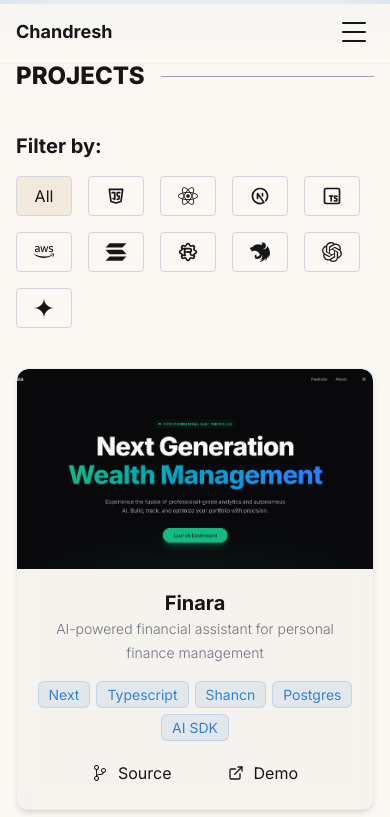
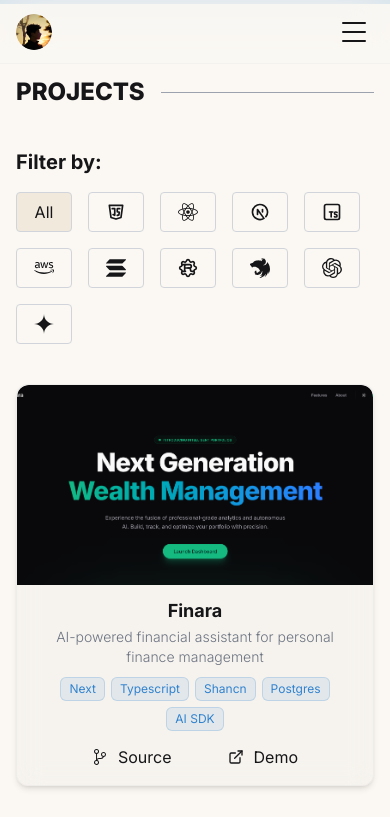
Before and after one commit to Chandresh726/Portfolio, a Next.js app: page /projects in a window 390 px wide. Shown: the top 817 px of the page. Built offline with nearby package versions, Linux system fonts and the light colour scheme.

Commit message:
Mobile UI fixes

```diff
--- a/app/layout.tsx
+++ b/app/layout.tsx
@@ -31,7 +31,7 @@ export default function RootLayout({ children }: LayoutProps) {
 			<head>
 				<JsonLd />
 			</head>
-			<body className={`${inter.className} pt-12 md:pt-14 flex flex-col min-h-screen`}>
+			<body className={`${inter.className} pt-16 md:pt-14 flex flex-col min-h-screen`}>
 				<a
 					href="#intro"
 					className="sr-only focus:not-sr-only focus:absolute focus:top-4 focus:left-4 focus:z-50 focus:px-4 focus:py-2 focus:bg-blue-light focus:text-white focus:rounded"
--- a/app/sections/education/index.tsx
+++ b/app/sections/education/index.tsx
@@ -44,7 +44,7 @@ function EducationCard({ education }: { education: Education }) {
 	return (
 		<motion.div
 			variants={cardVariants}
-			className="group rounded-xl border border-outline/30 bg-surface-variant/50 backdrop-blur-sm p-4 md:p-6 transition-all duration-300 hover:border-blue-light/40 hover:shadow-lg"
+			className="group rounded-xl border border-outline/30 bg-surface-variant/50 backdrop-blur-sm p-3 md:p-4 transition-all duration-300 hover:border-blue-light/40 hover:shadow-lg"
 		>
 			<div className="flex items-start gap-4">
 				{/* Logo */}
@@ -63,7 +63,7 @@ function EducationCard({ education }: { education: Education }) {
 				{/* Content */}
 				<div className="flex-1 min-w-0">
 					{/* Row 1: Institution + Timeline */}
-					<div className="flex flex-col md:flex-row md:items-start md:justify-between md:gap-4">
+					<div className="flex items-start justify-between gap-4">
 						<h3 className="text-base lg:text-lg font-semibold text-on-surface">
 							{education.institution}
 						</h3>
@@ -72,7 +72,7 @@ function EducationCard({ education }: { education: Education }) {
 						</p>
 					</div>
 					{/* Row 2: Degree/Field/Grade + Location */}
-					<div className="flex flex-col md:flex-row md:items-center md:justify-between md:gap-4">
+					<div className="flex items-center justify-between gap-2 md:gap-4">
 						<p className="text-blue-light font-medium text-sm lg:text-base flex items-center gap-2 flex-wrap">
 							{education.degree}: {education.field}
 							<span className="text-text-muted">•</span>
--- a/app/sections/project/ProjectItem.tsx
+++ b/app/sections/project/ProjectItem.tsx
@@ -39,24 +39,24 @@ export function ProjectItem({ project }: ProjectItemProps) {
 				</div>
 			</figure>
 
-			<div className="flex-[2] p-5 lg:p-6 text-center flex flex-col gap-4">
-				<header className="flex-1 flex items-center justify-start flex-col">
-					<h3 tabIndex={0} className="text-xl lg:text-2xl font-bold transition-colors group-hover:text-blue-light">
+			<div className="flex-[2] px-4 py-3 lg:px-5 lg:py-3.5 text-center flex flex-col gap-2.5">
+				<header className="flex-1 flex items-center justify-start flex-col gap-0.5">
+					<h3 tabIndex={0} className="text-lg lg:text-xl font-bold transition-colors group-hover:text-blue-light">
 						{title}
 					</h3>
-					<p tabIndex={0} className="text-sm lg:text-base leading-6 lg:leading-7 font-light line-clamp-2 text-text-muted">
+					<p tabIndex={0} className="text-sm lg:text-base leading-5 lg:leading-6 font-light line-clamp-2 text-text-muted">
 						{description}
 					</p>
 				</header>
 
-				<footer className="flex flex-col gap-4">
+				<footer className="flex flex-col gap-2.5">
 					{!!stack.length && (
 						<div className="flex-center flex-wrap gap-1.5">
 							{stack.map((tag) => (
 								<span
 									key={tag}
 									tabIndex={0}
-									className="px-2.5 py-0.5 text-sm leading-normal rounded-md bg-blue-light/10 text-blue-light border border-blue-light/20 transition-colors hover:bg-blue-light/20"
+									className="px-2 py-0.5 text-xs leading-normal rounded-md bg-blue-light/10 text-blue-light border border-blue-light/20 transition-colors hover:bg-blue-light/20"
 								>
 									{tag}
 								</span>
--- a/app/sections/technologies/index.tsx
+++ b/app/sections/technologies/index.tsx
@@ -135,13 +135,13 @@ export function TechnologiesSection() {
 							className="flex flex-col gap-4 flex-1 md:flex-auto"
 							variants={categoryVariants}
 						>
-							<div className="relative">
+							<div className="relative sm:text-left text-center">
 								<h3 tabIndex={0} className="text-xl lg:text-2xl font-bold">
 									{tech.category}
 								</h3>
 								{/* Animated underline */}
 								<motion.div
-									className="absolute -bottom-1 left-0 h-0.5 bg-blue-light rounded-full"
+									className="absolute -bottom-1 left-1/2 -translate-x-1/2 sm:left-0 sm:translate-x-0 h-0.5 bg-blue-light rounded-full"
 									initial={{ width: 0 }}
 									whileInView={{ width: "50%" }}
 									viewport={{ once: true }}
@@ -149,7 +149,7 @@ export function TechnologiesSection() {
 								/>
 							</div>
 							<motion.div
-								className="flex items-center flex-wrap gap-x-5 gap-y-6"
+								className="flex items-center justify-center sm:justify-start flex-wrap gap-x-5 gap-y-6"
 								variants={iconContainerVariants}
 							>
 								{tech.items.map((item) => (
--- a/components/Footer.tsx
+++ b/components/Footer.tsx
@@ -22,16 +22,16 @@ export function AppFooter() {
 		>
 			<div className="container-md">
 				<div className="border-t border-divider pt-4" />
-				<div className="flex flex-col md:flex-row justify-between items-center md:items-center gap-4 md:gap-0">
-					<div className="w-full md:w-1/3 flex justify-center md:justify-start">
+				<div className="flex flex-row justify-between items-center">
+					<div className="flex-1 flex justify-start">
 						<ConnectMedia />
 					</div>
-					<div className="w-full md:w-1/3 flex justify-center md:justify-center">
+					<div className="hidden md:flex flex-1 justify-center">
 						<ScrollTop />
 					</div>
-					<div className="w-full md:w-1/3 flex flex-col items-center md:items-end gap-2">
+					<div className="flex-1 flex flex-col items-end gap-2">
 						<p className="font-light">Copyright &copy; {year}</p>
-						<div className="flex gap-4 text-sm text-text-muted">
+						<div className="hidden md:flex gap-4 text-sm text-text-muted">
 							<a href="/sitemap.xml" className="hover:text-on-surface transition-colors">
 								Sitemap
 							</a>
--- a/components/layout/mobile-nav.tsx
+++ b/components/layout/mobile-nav.tsx
@@ -5,7 +5,8 @@ import { motion, AnimatePresence } from "framer-motion";
 import { ThemeSwitcher } from "components/ThemeSwitcher";
 import { cn } from "utils/cn";
 import Link from "next/link";
-import { Home, Briefcase, FolderOpen, User, Code } from "lucide-react";
+import Image from "next/image";
+import { Home, Briefcase, FolderOpen, User, Code, X } from "lucide-react";
 import { BsGithub, BsLinkedin } from "react-icons/bs";
 import { FaXTwitter } from "react-icons/fa6";
 import { HiOutlineMail } from "react-icons/hi";
@@ -122,10 +123,18 @@ export function MobileNav() {
 				<div className="flex items-center justify-between h-full px-4">
 					<Link
 						href="/"
-						className="text-lg font-bold text-on-surface"
+						className="flex items-center"
 						onClick={closeMenu}
 					>
-						Chandresh
+						<div className="relative size-9 rounded-full overflow-hidden">
+							<Image
+								src="/favicon.png"
+								alt="Chandresh Kumar"
+								fill
+								sizes="36px"
+								className="object-cover"
+							/>
+						</div>
 					</Link>
 
 					{/* Hamburger Button */}
@@ -191,7 +200,17 @@ export function MobileNav() {
 						animate="open"
 						exit="closed"
 					>
-						<div className="flex flex-col h-full pt-20 pb-8 px-6">
+						<div className="flex flex-col h-full pt-4 pb-8 px-6">
+							{/* Close Button */}
+							<div className="mb-4">
+								<button
+									onClick={closeMenu}
+									className="w-10 h-10 flex items-center justify-center rounded-lg hover:bg-surface-interactive transition-colors"
+									aria-label="Close menu"
+								>
+									<X className="size-5 text-on-surface" />
+								</button>
+							</div>
 							{/* Navigation Links */}
 							<div className="flex-1">
 								<nav className="space-y-1">
--- a/content/experience.json
+++ b/content/experience.json
@@ -9,6 +9,7 @@
 		"highlights": [
 			"Continuing to lead backend and infrastructure initiatives at **Experian**."
 		],
+		"descriptionType": "paragraph",
 		"technologies": ["AWS", "Golang", "Terraform", "Lambda", "API Gateway"]
 	},
 	{
@@ -47,8 +48,9 @@
 		"start": "Sept 2021",
 		"end": "Dec 2021",
 		"highlights": [
-			"Developed advanced **ReactJS** web solutions for **KMIT, NGIT, and KMEC** institutions, including modules for attendance, exam results, and live classroom video streaming"
+			"Developed advanced **ReactJS** web solutions for **KMIT, NGIT, and KMEC** institutions, including modules for attendance, exam results, and live classroom video streaming."
 		],
+		"descriptionType": "paragraph",
 		"technologies": ["React", "JavaScript", "Web Development"]
 	}
 ]
```
Also changed, not shown: app/sections/experience/index.tsx (+19 -5 lines).
